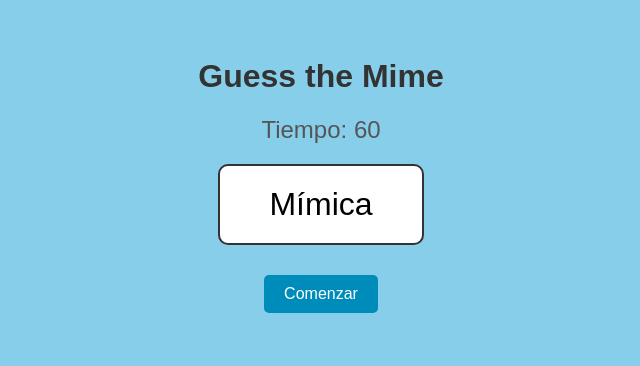
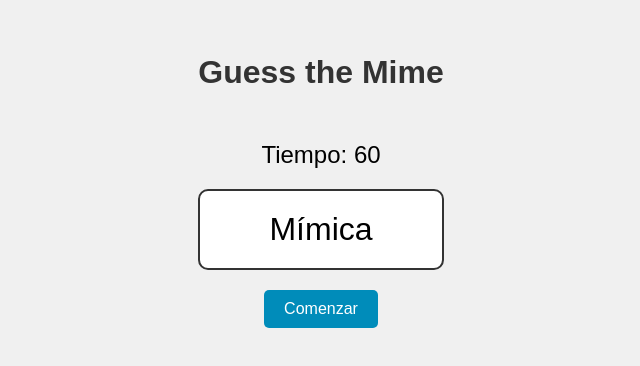
Before and after one commit to Alezcolol/juego-mimica, a plain HTML site: page index.html in a window 1280 px wide. Shown: the part 220-586 px from the top of the page, without its empty margins (319-959 px from the left). Drawn offline with Linux system fonts and the light colour scheme.

Commit message:
Update styles.css

```diff
--- a/styles.css
+++ b/styles.css
@@ -1,13 +1,11 @@
 body {
     font-family: Arial, sans-serif;
-    background-color: #87CEEB; /* color azul cielo */
+    background-color: #f0f0f0;
     display: flex;
     justify-content: center;
     align-items: center;
     height: 100vh;
     margin: 0;
-    text-align: center;
-    transition: background-color 0.5s;
 }
 
 .container {
@@ -18,38 +16,25 @@ h1 {
     color: #333;
 }
 
+.game {
+    margin-top: 50px;
+}
+
+.timer {
+    font-size: 1.5em;
+    margin-bottom: 20px;
+}
+
 .word-display {
     font-size: 2em;
-    margin: 20px;
+    margin-bottom: 20px;
     padding: 20px;
     border: 2px solid #333;
     border-radius: 10px;
     background-color: #fff;
 }
 
-.timer {
-    font-size: 1.5em;
-    margin: 10px;
-    color: #555;
-}
-
-.score {
-    font-size: 1.2em;
-    margin: 10px;
-    color: #333;
-}
-
-.correct {
-    color: green;
-}
-
-.incorrect {
-    color: red;
-}
-
 .btn {
-    display: inline-block;
-    margin: 10px;
     padding: 10px 20px;
     font-size: 1em;
     border: none;
```
